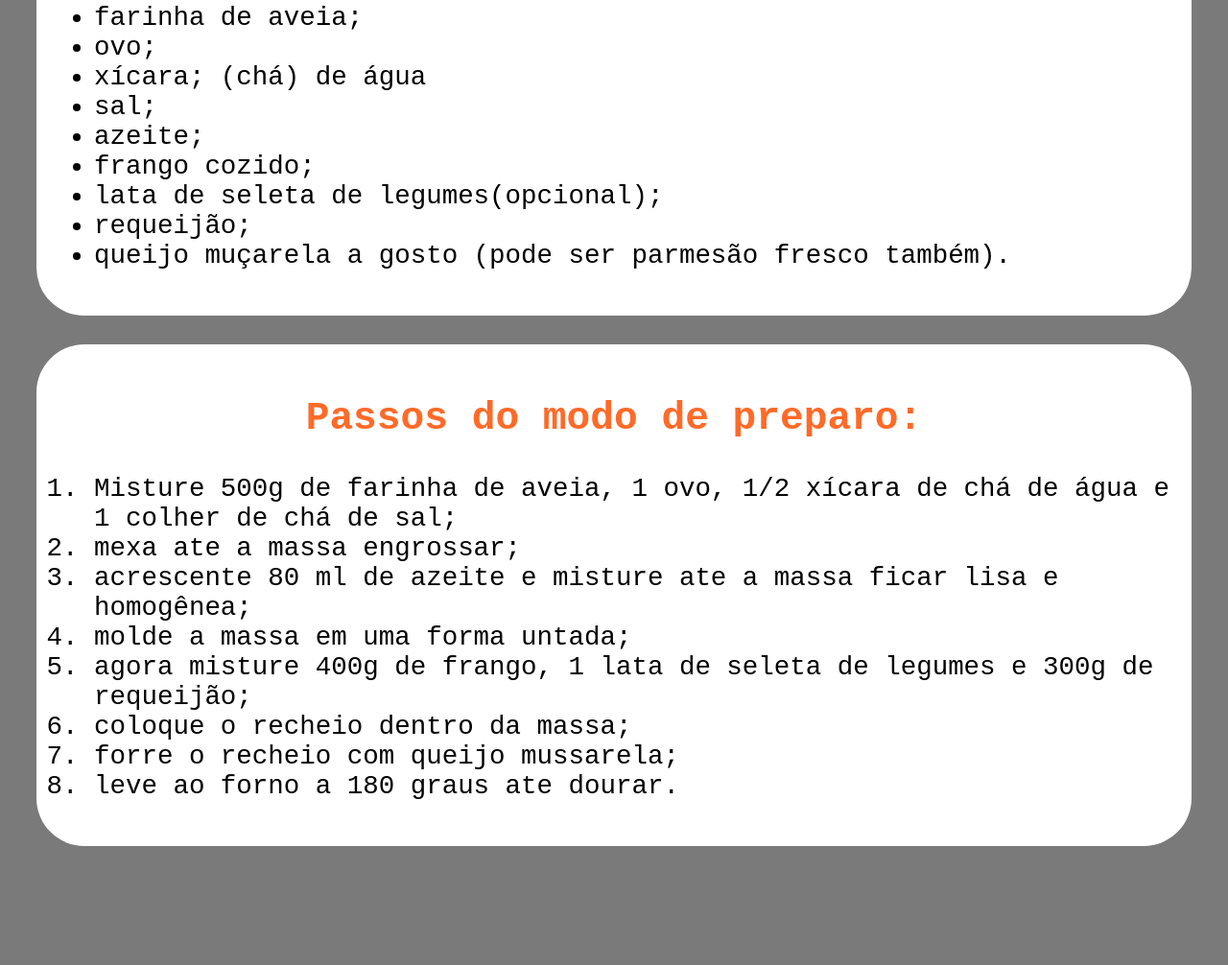
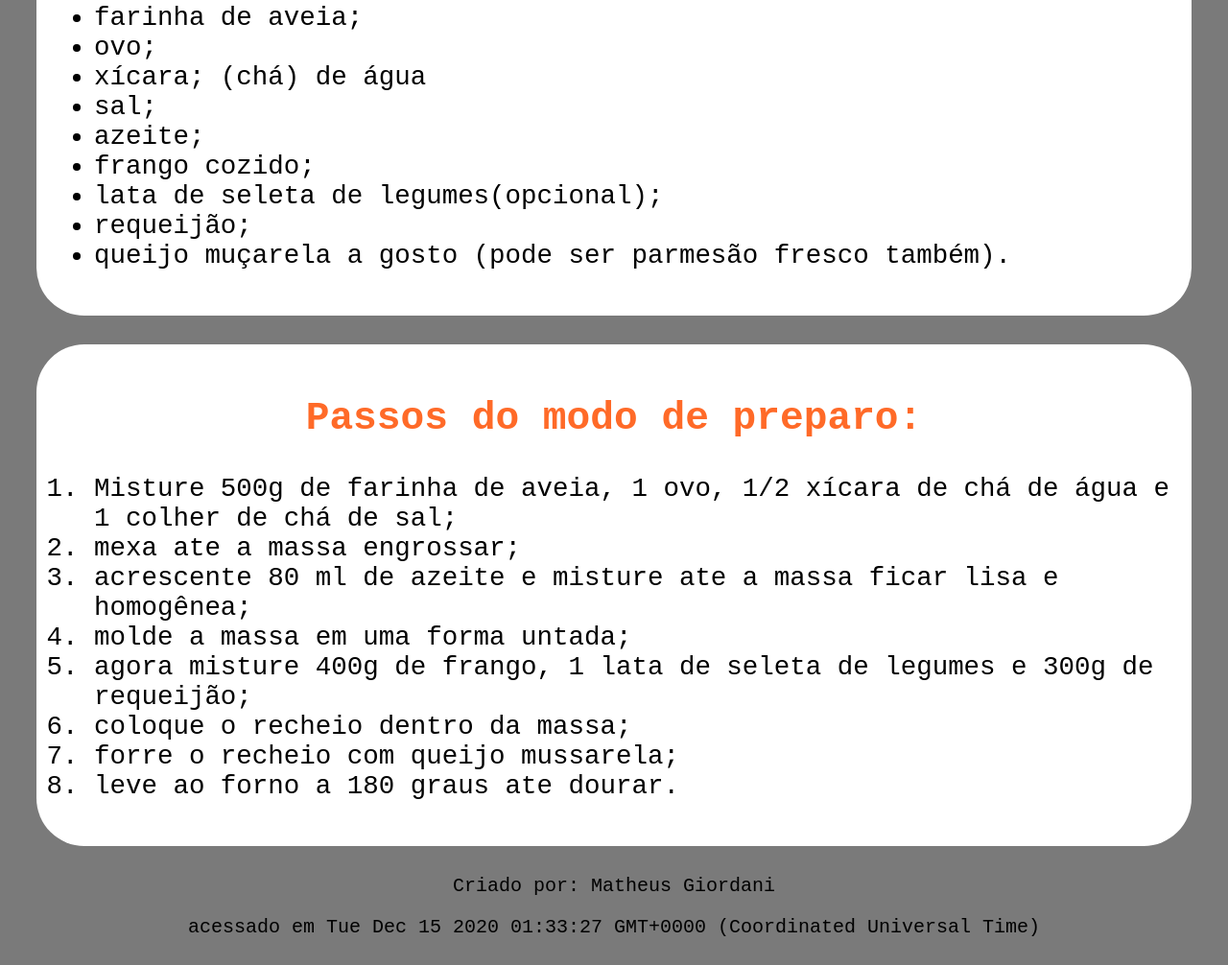
Before and after one commit to matheus-giordani/projetos-desenvolvimento-web, a plain HTML site: page site_receita/index.html in a window 1280 px wide. Shown: the part 1737-2743 px from the top of the page at 96% size. Before the commit the page ends 2649 px from the top, so only its background shows below. Drawn offline with Linux system fonts and the light colour scheme.

Commit message:
usando java script

```diff
--- a/site_receita/index.html
+++ b/site_receita/index.html
@@ -80,6 +80,13 @@
         </ol>
     </div>
 
+    <footer >
+        <div id="rodape1"></div>
+        <div id="rodape2"></div>
+    </footer>
+
+
+    <script src="java_script.js"></script>
 </body>
 
 
--- /dev/null
+++ b/site_receita/java_script.js
@@ -0,0 +1,17 @@
+let div1 = document.getElementById('rodape1')
+let div2 = document.getElementById('rodape2')
+
+
+div1.innerHTML = "Criado por: Matheus Giordani"
+div1.style.fontSize = "20px";
+div1.style.margin = "0px";
+div1.style.textAlign = "center";
+div1.style.background = "None";
+div1.style.padding = "0";
+div1.style.texte
+
+div2.innerHTML = "acessado em " + Date()
+div2.style.fontSize = "20px";
+div2.style.margin = "0px";
+div2.style.textAlign = "center";
+div2.style.background = "None";
--- a/site_receita/styles.css
+++ b/site_receita/styles.css
@@ -67,3 +67,11 @@
         {
 
         }
+    .rodape
+    {
+        margin: 0;
+        border-radius: 0;
+        text-align: center;
+        font-size: large;
+        margin-top: 20px;
+    }
```
